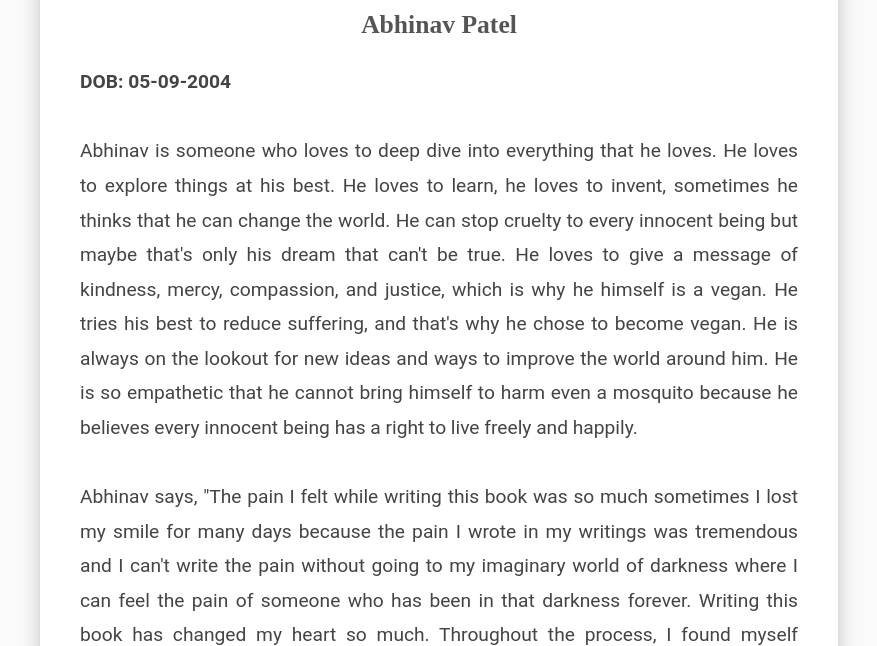
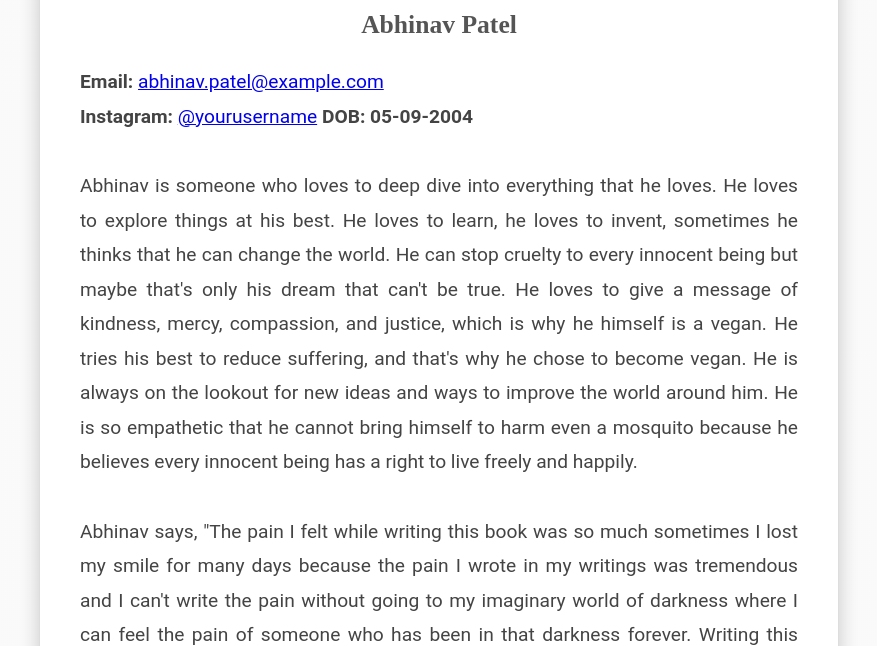
Before and after one commit to Abhinavpatel00/herdeadvoice, a plain HTML site: page author.html in a window 1280 px wide. Shown: the part 154-800 px from the top of the page, without its empty margins (201-1078 px from the left). Drawn offline with Linux system fonts and the light colour scheme.

Commit message:
Update author.html

```diff
--- a/author.html
+++ b/author.html
@@ -14,6 +14,9 @@
             <div class="author">
                 <h2>Abhinav Patel</h2>
                 <p class="author-bio">
+                    <strong>Email:</strong> <a href="mailto:patelabhinav010@gmail.com">abhinav.patel@example.com</a><br>
+                    <strong>Instagram:</strong> <a href="https://instagram.com/vegan_abhinav" target="_blank">@yourusername</a>
+
                     <strong>DOB: 05-09-2004</strong><br><br>
                     Abhinav is someone who loves to deep dive into everything that he loves. He loves to explore things at his best. He loves to learn, he loves to invent, sometimes he thinks that he can change the world. He can stop cruelty to every innocent being but maybe that's only his dream that can't be true. He loves to give a message of kindness, mercy, compassion, and justice, which is why he himself is a vegan. He tries his best to reduce suffering, and that's why he chose to become vegan. He is always on the lookout for new ideas and ways to improve the world around him. He is so empathetic that he cannot bring himself to harm even a mosquito because he believes every innocent being has a right to live freely and happily.
                     <br><br>
```
